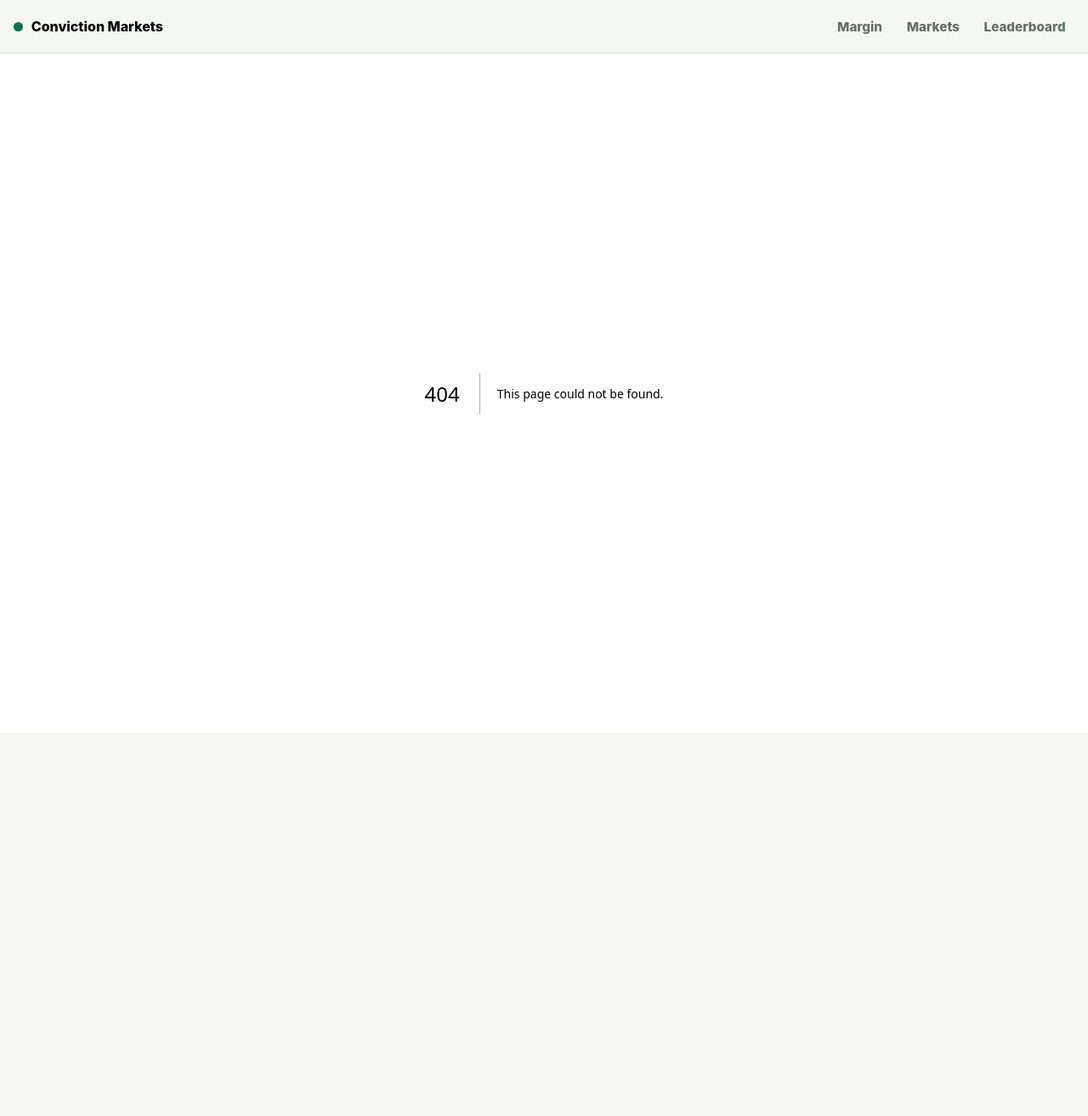
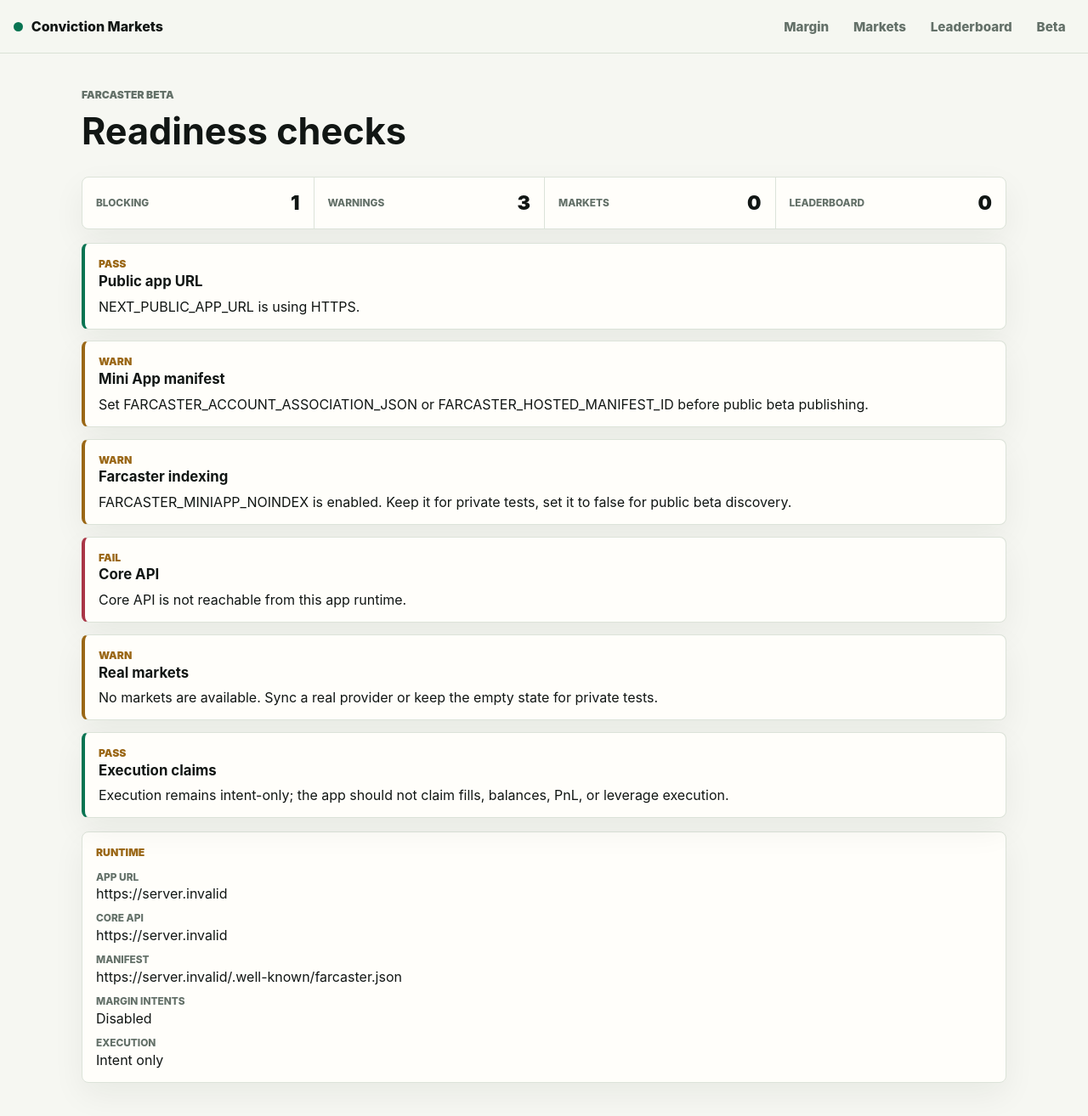
Before and after one commit to FidelCoder/conviction-farcaster-app, a Next.js app: page /beta-readiness in a window 1280 px wide. Before the commit this address had no page. Shown: the top 1314 px of the page at 85% size. Before the commit the page ends 863 px from the top, so only its background shows below. Built offline with nearby package versions, Linux system fonts and the light colour scheme; no server answers.

Commit message:
chore: add farcaster beta readiness checks

```diff
--- /dev/null
+++ b/src/app/api/beta-readiness/route.ts
@@ -0,0 +1,12 @@
+import { NextResponse } from "next/server";
+
+import { getFarcasterBetaReadiness } from "../../../lib/beta-readiness";
+
+export const dynamic = "force-dynamic";
+
+export async function GET() {
+  return NextResponse.json({
+    ok: true,
+    data: await getFarcasterBetaReadiness(),
+  });
+}
--- /dev/null
+++ b/src/app/beta-readiness/page.tsx
@@ -0,0 +1,86 @@
+import { getFarcasterBetaReadiness } from "../../lib/beta-readiness";
+import { createMiniAppPageMetadata, getMiniAppImagePath } from "../../lib/miniapp";
+
+export const dynamic = "force-dynamic";
+
+export const metadata = createMiniAppPageMetadata({
+  title: "Farcaster Beta Readiness",
+  description: "Deployment checks for Conviction Markets Farcaster beta.",
+  imagePath: getMiniAppImagePath("home"),
+  targetPath: "/beta-readiness",
+  buttonTitle: "Check beta readiness",
+});
+
+export default async function BetaReadinessPage() {
+  const readiness = await getFarcasterBetaReadiness();
+  const blockingIssues = readiness.checks.filter((check) => check.status === "fail").length;
+  const warnings = readiness.checks.filter((check) => check.status === "warn").length;
+
+  return (
+    <main className="page-shell">
+      <section className="page-heading compact">
+        <p className="eyebrow">Farcaster beta</p>
+        <h1>Readiness checks</h1>
+      </section>
+
+      <section className="market-overview-band" aria-label="Beta readiness overview">
+        <dl className="market-summary horizontal">
+          <div>
+            <dt>Blocking</dt>
+            <dd>{blockingIssues}</dd>
+          </div>
+          <div>
+            <dt>Warnings</dt>
+            <dd>{warnings}</dd>
+          </div>
+          <div>
+            <dt>Markets</dt>
+            <dd>{readiness.marketsCount}</dd>
+          </div>
+          <div>
+            <dt>Leaderboard</dt>
+            <dd>{readiness.leaderboardEntries}</dd>
+          </div>
+        </dl>
+      </section>
+
+      <section className="readiness-list">
+        {readiness.checks.map((check) => (
+          <article className={"readiness-check " + check.status} key={check.label}>
+            <div>
+              <p className="card-kicker">{check.status}</p>
+              <h2>{check.label}</h2>
+            </div>
+            <p>{check.detail}</p>
+          </article>
+        ))}
+      </section>
+
+      <section className="card readiness-config">
+        <div className="card-kicker">Runtime</div>
+        <dl className="metric-list">
+          <div>
+            <dt>App URL</dt>
+            <dd>{readiness.appUrl}</dd>
+          </div>
+          <div>
+            <dt>Core API</dt>
+            <dd>{readiness.coreApiUrl}</dd>
+          </div>
+          <div>
+            <dt>Manifest</dt>
+            <dd>{readiness.manifestUrl}</dd>
+          </div>
+          <div>
+            <dt>Margin intents</dt>
+            <dd>{readiness.marginIntentsEnabled ? "Enabled" : "Disabled"}</dd>
+          </div>
+          <div>
+            <dt>Execution</dt>
+            <dd>{readiness.marginExecutionEnabled ? "Enabled" : "Intent only"}</dd>
+          </div>
+        </dl>
+      </section>
+    </main>
+  );
+}
--- a/src/app/globals.css
+++ b/src/app/globals.css
@@ -1186,3 +1186,44 @@
   font-weight: 900;
   overflow-wrap: anywhere;
 }
+
+.readiness-list {
+  display: grid;
+  gap: 0.85rem;
+  margin-top: 1rem;
+}
+
+.readiness-check {
+  display: grid;
+  gap: 0.6rem;
+  border: 1px solid var(--line);
+  border-radius: 8px;
+  background: var(--surface);
+  padding: 1rem;
+  box-shadow: 0 14px 38px rgba(21, 26, 24, 0.06);
+}
+
+.readiness-check h2 {
+  margin: 0.18rem 0 0;
+  font-size: 1.05rem;
+}
+
+.readiness-check p {
+  margin: 0;
+}
+
+.readiness-check.pass {
+  border-left: 4px solid var(--green);
+}
+
+.readiness-check.warn {
+  border-left: 4px solid var(--amber);
+}
+
+.readiness-check.fail {
+  border-left: 4px solid var(--red);
+}
+
+.readiness-config {
+  margin-top: 1rem;
+}
--- a/src/app/layout.tsx
+++ b/src/app/layout.tsx
@@ -22,6 +22,7 @@
             <Link href="/margin">Margin</Link>
             <Link href="/markets">Markets</Link>
             <Link href="/leaderboard">Leaderboard</Link>
+            <Link href="/beta-readiness">Beta</Link>
           </nav>
         </header>
         <MiniAppReady />
--- /dev/null
+++ b/src/lib/beta-readiness.ts
@@ -0,0 +1,115 @@
+import { getCoreApiUrl, getExecutionCapabilities, listLeaderboard, listMarkets } from "./core-api";
+import { getAbsoluteAppUrl, getAppUrl, getFarcasterAccountAssociation } from "./miniapp";
+
+export type BetaReadinessCheck = {
+  detail: string;
+  label: string;
+  status: "pass" | "warn" | "fail";
+};
+
+export type FarcasterBetaReadiness = {
+  appUrl: string;
+  coreApiUrl: string;
+  manifestUrl: string;
+  checkedAt: string;
+  coreReachable: boolean;
+  hostedManifestConfigured: boolean;
+  accountAssociationConfigured: boolean;
+  noindex: boolean;
+  marketsCount: number;
+  leaderboardEntries: number;
+  leverageEnabled: boolean;
+  marginExecutionEnabled: boolean;
+  marginIntentsEnabled: boolean;
+  checks: BetaReadinessCheck[];
+};
+
+export async function getFarcasterBetaReadiness(): Promise<FarcasterBetaReadiness> {
+  const [coreHealth, markets, execution, leaderboard] = await Promise.all([
+    checkCoreHealth(),
+    listMarkets(),
+    getExecutionCapabilities(),
+    listLeaderboard(10),
+  ]);
+  const appUrl = getAppUrl();
+  const coreApiUrl = getCoreApiUrl();
+  const accountAssociationConfigured = Boolean(getFarcasterAccountAssociation());
+  const hostedManifestConfigured = Boolean(process.env.FARCASTER_HOSTED_MANIFEST_ID?.trim());
+  const noindex = process.env.FARCASTER_MINIAPP_NOINDEX !== "false";
+  const usesPublicHttpsAppUrl = appUrl.startsWith("https://");
+  const manifestConfigured = accountAssociationConfigured || hostedManifestConfigured;
+
+  const checks: BetaReadinessCheck[] = [
+    {
+      label: "Public app URL",
+      status: usesPublicHttpsAppUrl ? "pass" : "warn",
+      detail: usesPublicHttpsAppUrl
+        ? "NEXT_PUBLIC_APP_URL is using HTTPS."
+        : "Set NEXT_PUBLIC_APP_URL to the deployed HTTPS URL before testing in Farcaster clients.",
+    },
+    {
+      label: "Mini App manifest",
+      status: manifestConfigured ? "pass" : "warn",
+      detail: manifestConfigured
+        ? "A signed account association or hosted manifest redirect is configured."
+        : "Set FARCASTER_ACCOUNT_ASSOCIATION_JSON or FARCASTER_HOSTED_MANIFEST_ID before public beta publishing.",
+    },
+    {
+      label: "Farcaster indexing",
+      status: noindex ? "warn" : "pass",
+      detail: noindex
+        ? "FARCASTER_MINIAPP_NOINDEX is enabled. Keep it for private tests, set it to false for public beta discovery."
+        : "Farcaster noindex is disabled for public discovery.",
+    },
+    {
+      label: "Core API",
+      status: coreHealth ? "pass" : "fail",
+      detail: coreHealth
+        ? "Core API /health is reachable."
+        : "Core API is not reachable from this app runtime.",
+    },
+    {
+      label: "Real markets",
+      status: markets.length > 0 ? "pass" : "warn",
+      detail:
+        markets.length > 0
+          ? markets.length + " synced markets are available from the core API."
+          : "No markets are available. Sync a real provider or keep the empty state for private tests.",
+    },
+    {
+      label: "Execution claims",
+      status: execution.leverageEnabled || execution.marginExecutionEnabled ? "warn" : "pass",
+      detail:
+        execution.leverageEnabled || execution.marginExecutionEnabled
+          ? "Core reports execution is enabled. Confirm adapters and contracts before beta claims execution."
+          : "Execution remains intent-only; the app should not claim fills, balances, PnL, or leverage execution.",
+    },
+  ];
+
+  return {
+    appUrl,
+    coreApiUrl,
+    manifestUrl: getAbsoluteAppUrl("/.well-known/farcaster.json"),
+    checkedAt: new Date().toISOString(),
+    coreReachable: coreHealth,
+    hostedManifestConfigured,
+    accountAssociationConfigured,
+    noindex,
+    marketsCount: markets.length,
+    leaderboardEntries: leaderboard.length,
+    leverageEnabled: execution.leverageEnabled,
+    marginExecutionEnabled: execution.marginExecutionEnabled,
+    marginIntentsEnabled: Boolean(execution.marginIntentsEnabled),
+    checks,
+  };
+}
+
+async function checkCoreHealth() {
+  try {
+    const response = await fetch(getCoreApiUrl() + "/health", { cache: "no-store" });
+
+    return response.ok;
+  } catch {
+    return false;
+  }
+}
--- a/src/lib/core-api.ts
+++ b/src/lib/core-api.ts
@@ -635,7 +635,7 @@
   }
 }
 
-function getCoreApiUrl() {
+export function getCoreApiUrl() {
   return (
     process.env.CORE_API_URL ??
     process.env.NEXT_PUBLIC_API_BASE_URL ??
--- a/src/lib/miniapp.ts
+++ b/src/lib/miniapp.ts
@@ -76,6 +76,25 @@
   } satisfies MiniAppEmbed;
 }
 
+export function createLegacyFrameEmbed(options: {
+  imagePath: string;
+  targetPath: string;
+  buttonTitle: string;
+}) {
+  const embed = createMiniAppEmbed(options);
+
+  return {
+    ...embed,
+    button: {
+      ...embed.button,
+      action: {
+        ...embed.button.action,
+        type: "launch_frame",
+      },
+    },
+  };
+}
+
 export function createMiniAppPageMetadata(options: {
   title: string;
   description: string;
@@ -84,6 +103,16 @@
   buttonTitle: string;
 }) {
   const imageUrl = getAbsoluteAppUrl(options.imagePath);
+  const miniAppEmbed = createMiniAppEmbed({
+    imagePath: options.imagePath,
+    targetPath: options.targetPath,
+    buttonTitle: options.buttonTitle,
+  });
+  const legacyFrameEmbed = createLegacyFrameEmbed({
+    imagePath: options.imagePath,
+    targetPath: options.targetPath,
+    buttonTitle: options.buttonTitle,
+  });
 
   return {
     title: options.title,
@@ -100,13 +129,8 @@
       ],
     },
     other: {
-      "fc:miniapp": JSON.stringify(
-        createMiniAppEmbed({
-          imagePath: options.imagePath,
-          targetPath: options.targetPath,
-          buttonTitle: options.buttonTitle,
-        }),
-      ),
+      "fc:miniapp": JSON.stringify(miniAppEmbed),
+      "fc:frame": JSON.stringify(legacyFrameEmbed),
     },
   };
 }
```
Also changed, not shown: src/app/.well-known/farcaster.json/route.ts, 2 other files (tests, documents, lock files or other folders).
